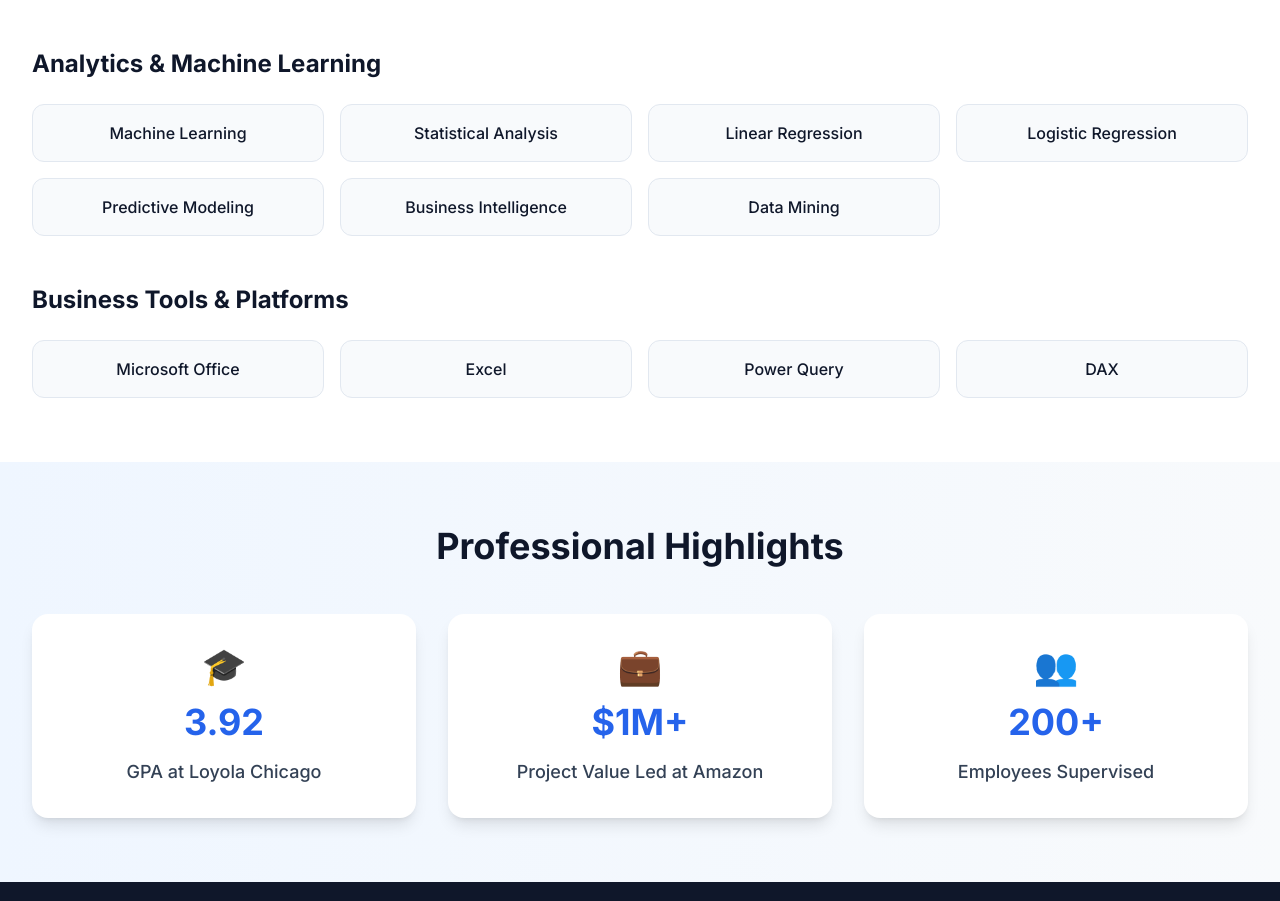
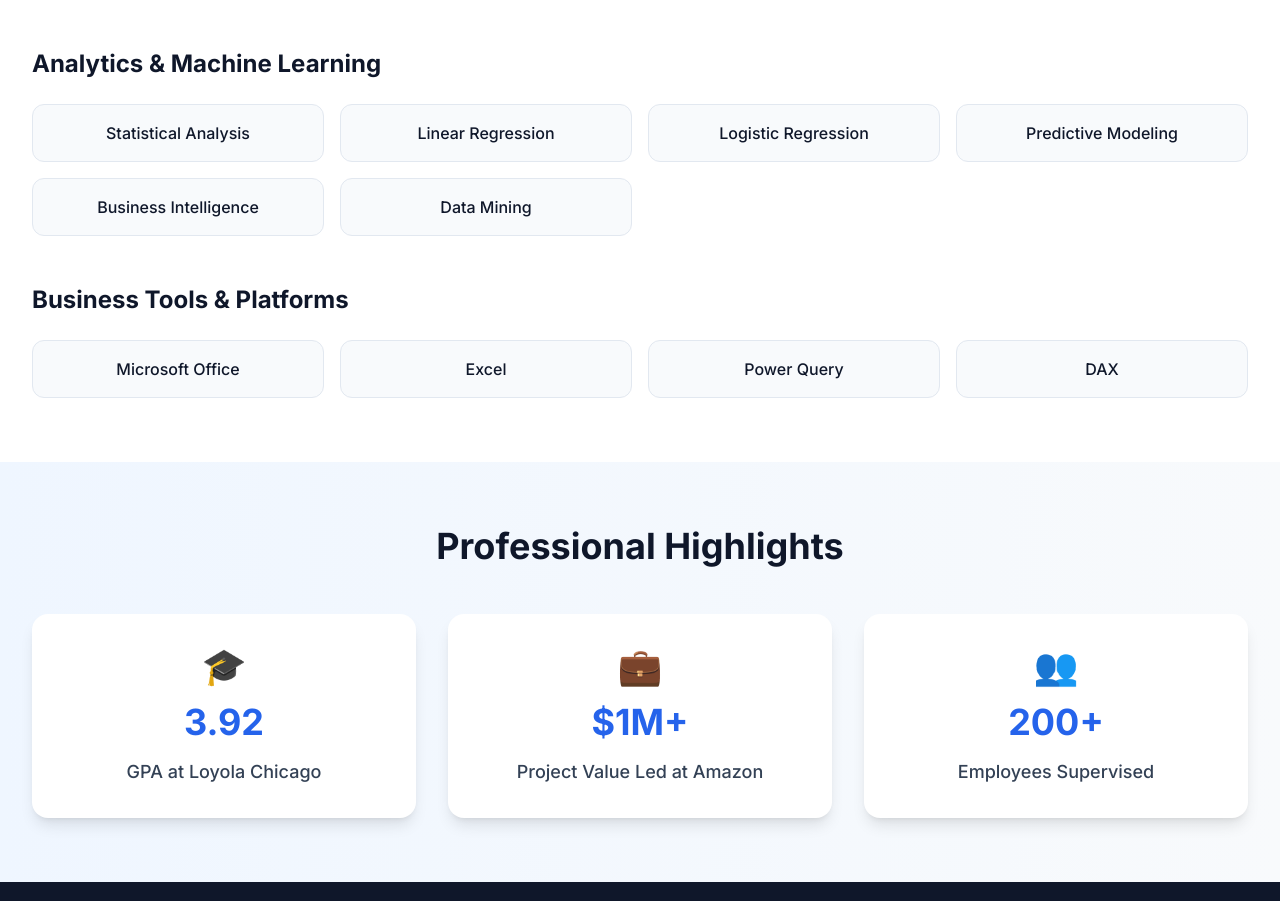
Before and after one commit to Hugordgz/Portfolio, a React (Vite) app: page /about in a window 1280 px wide. Shown: the part 1787-2688 px from the top of the page. Built offline with nearby package versions, Linux system fonts and the light colour scheme.

Commit message:
Quitar ml de skills

```diff
--- a/src/data/skills.ts
+++ b/src/data/skills.ts
@@ -21,7 +21,6 @@ export const skills: Skill[] = [
   { name: 'Pandas', category: 'visualization' },
 
   // Analytics
-  { name: 'Machine Learning', category: 'analytics' },
   { name: 'Statistical Analysis', category: 'analytics' },
   { name: 'Linear Regression', category: 'analytics' },
   { name: 'Logistic Regression', category: 'analytics' },
```
